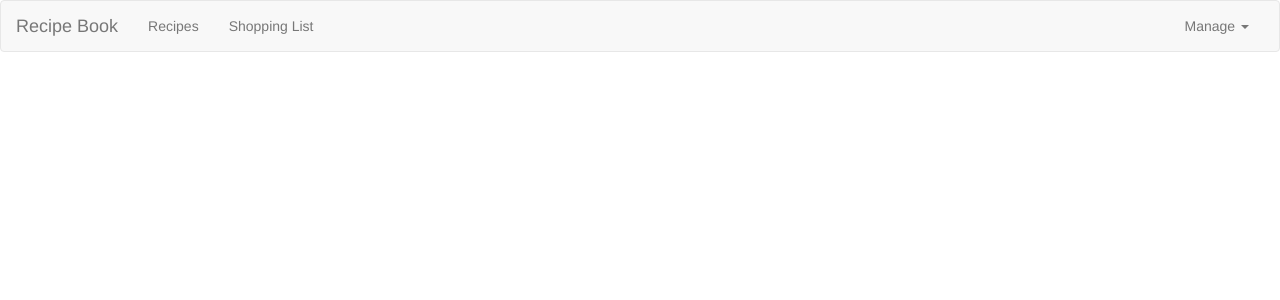
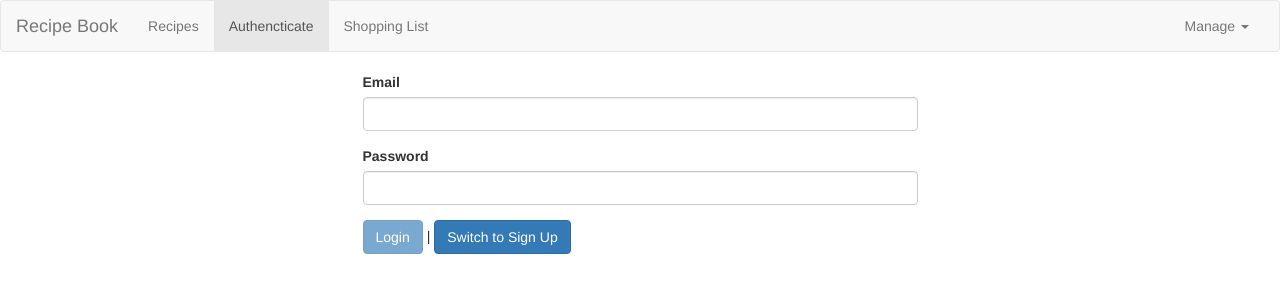
Before and after one commit to noumankhan2216/angular-tutorials-projects, an Angular app: page /auth in a window 1280 px wide. Before the commit this address led to /. Shown: the top 300 px of the page. Built offline with nearby package versions, Linux system fonts and the light colour scheme.

Commit message:
user signup auth setup

```diff
--- a/src/app/app-routing.module.ts
+++ b/src/app/app-routing.module.ts
@@ -1,5 +1,6 @@
 import { NgModule } from '@angular/core';
 import { RouterModule, Routes } from '@angular/router';
+import { AuthComponent } from './auth/auth.component';
 import { RecipeDetailComponent } from './recipes/recipe-detail/recipe-detail.component';
 import { RecipeEditComponent } from './recipes/recipe-edit/recipe-edit.component';
 import { RecipeStartComponent } from './recipes/recipe-start/recipe-start.component';
@@ -15,7 +16,8 @@ const routes: Routes = [
     { path: ':id', component: RecipeDetailComponent, resolve: [RecipesResolverService]},
     { path: ':id/edit', component: RecipeEditComponent, resolve: [RecipesResolverService]}
   ]},
-  { path: 'shopping-list', component: ShoppingListComponent}
+  { path: 'shopping-list', component: ShoppingListComponent},
+  { path: 'auth', component: AuthComponent}
 ];
 
 @NgModule({
--- a/src/app/app.module.ts
+++ b/src/app/app.module.ts
@@ -17,6 +17,7 @@ import { ShoppingListService } from './shopping-list/shopping-list.service';
 import { RecipeStartComponent } from './recipes/recipe-start/recipe-start.component';
 import { RecipeEditComponent } from './recipes/recipe-edit/recipe-edit.component';
 import { RecipeService } from './recipes/recipe.service';
+import { AuthComponent } from './auth/auth.component';
 
 @NgModule({
   declarations: [
@@ -31,6 +32,7 @@ import { RecipeService } from './recipes/recipe.service';
     DropdownDirective,
     RecipeStartComponent,
     RecipeEditComponent,
+    AuthComponent
   ],
   imports: [
     BrowserModule,
--- /dev/null
+++ b/src/app/auth/auth.component.html
@@ -0,0 +1,39 @@
+<div class="row">
+    <div class="col-xs-12 col-md-6 col-md-offset-3">
+        <div class="alert alert-danger" *ngIf="error">
+            <p>{{ error }}</p>
+        </div>
+        <form (ngSubmit)="onSubmit(f)" #f="ngForm">
+            <div class="form-group">
+                <label for="email">Email</label>
+                <input
+                    type="email"
+                    id="email"
+                    class="form-control"
+                    name="email"
+                    ngModel
+                    required
+                    email
+                >
+            </div>
+            <div class="form-group">
+                <label for="password">Password</label>
+                <input
+                    type="password"
+                    id="password"
+                    class="form-control"
+                    name="password"
+                    ngModel
+                    required
+                    minlength="6"onSwitchMode
+                >
+            </div>
+            <div>
+                <button class="btn btn-primary" type="submit" [disabled]="!f.valid">{{ isLoginMode ? 'Login' : 'Sign Up' }}</button> |
+                <button class="btn btn-primary" (click)="onSwitchMode()" type="button">
+                    Switch to {{ isLoginMode ? 'Sign Up' : 'Login'}}</button>
+            </div>
+
+        </form>
+    </div>
+</div>
--- /dev/null
+++ b/src/app/auth/auth.component.ts
@@ -0,0 +1,38 @@
+import { THIS_EXPR } from '@angular/compiler/src/output/output_ast';
+import { Component } from '@angular/core';
+import { NgForm } from '@angular/forms';
+import { AuthService } from './auth.service';
+
+@Component({
+    selector: 'app-auth',
+    templateUrl: './auth.component.html'
+})
+export class AuthComponent {
+    isLoginMode = true;
+    error!: string;
+    constructor(private authService: AuthService) {}
+
+    onSwitchMode() {
+        this.isLoginMode = !this.isLoginMode;
+    }
+    onSubmit(form: NgForm){
+        if(!form.valid){
+            return;
+        }
+        if (this.isLoginMode) {
+            //..
+        } else {
+            const email = form.value.email;
+            const password = form.value.password;
+            this.authService.signup(email,password)
+            .subscribe( resData => {
+                console.log(resData)
+            }, errorMessage => {
+                console.log(errorMessage);
+                this.error = errorMessage;
+            })
+        }
+        form.reset();
+    }
+
+}
--- /dev/null
+++ b/src/app/auth/auth.service.ts
@@ -0,0 +1,42 @@
+import { HttpClient } from '@angular/common/http';
+import { Injectable } from '@angular/core';
+import { catchError, throwError } from 'rxjs';
+
+interface AuthResponseData {
+    kind: string;
+    idToken: string;
+    email: string;
+    refreshToken: string;
+    expiresIn: string;
+    localId: string;
+}
+
+@Injectable({
+    providedIn: 'root'
+})
+export class AuthService {
+    constructor(private http: HttpClient) {}
+    signup(email: string, password: string) {
+        return this.http.post<AuthResponseData>(
+            'https://identitytoolkit.googleapis.com/v1/accounts:signUp?key=AIzaSyAPFzxbSondflg6UEfnE4KrRRpieG9WWMU',
+        {
+            email: email,
+            password: password,
+            returnSecureToken: true
+        })
+        .pipe(
+            catchError( errorRes => {
+                let errorMessage = 'An unknown error occurred!';
+            if(!errorRes.error || !errorRes.error.error) {
+                return throwError(errorMessage)
+            }
+            switch (errorRes.error.error.message) {
+                case 'EMAIL_EXISTS':
+                    errorMessage = 'This email already exists!'
+            }
+                return throwError(errorMessage);
+            })
+        );
+    }
+
+}
--- a/src/app/header/header.component.html
+++ b/src/app/header/header.component.html
@@ -6,6 +6,7 @@
         <div class="collapse navbar-collapse">
             <ul class="nav navbar-nav">
                 <li routerLinkActive="active"><a routerLink="/recipes">Recipes</a></li>
+                <li routerLinkActive="active"><a routerLink="/auth">Authencticate</a></li>
                 <li routerLinkActive="active"><a routerLink="/shopping-list">Shopping List</a></li>
             </ul>
             <ul class="nav navbar-nav navbar-right">
```
